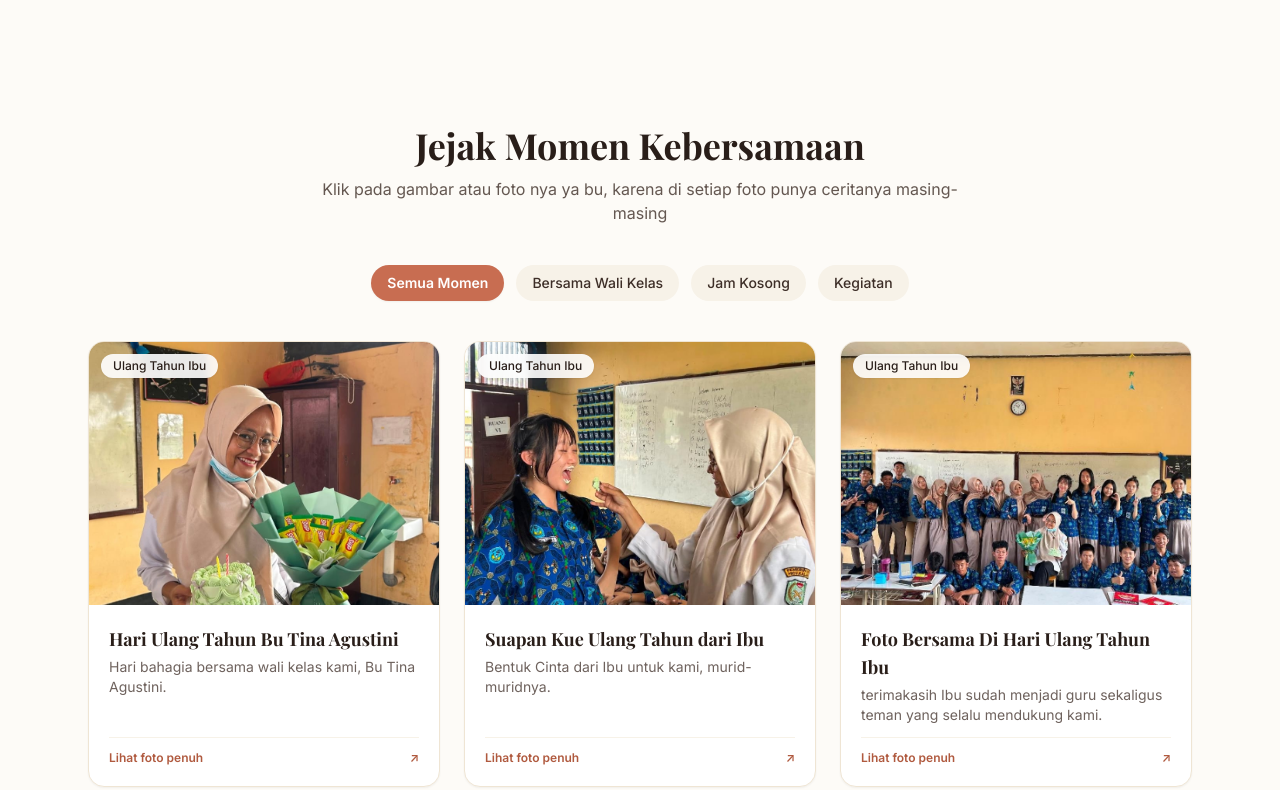
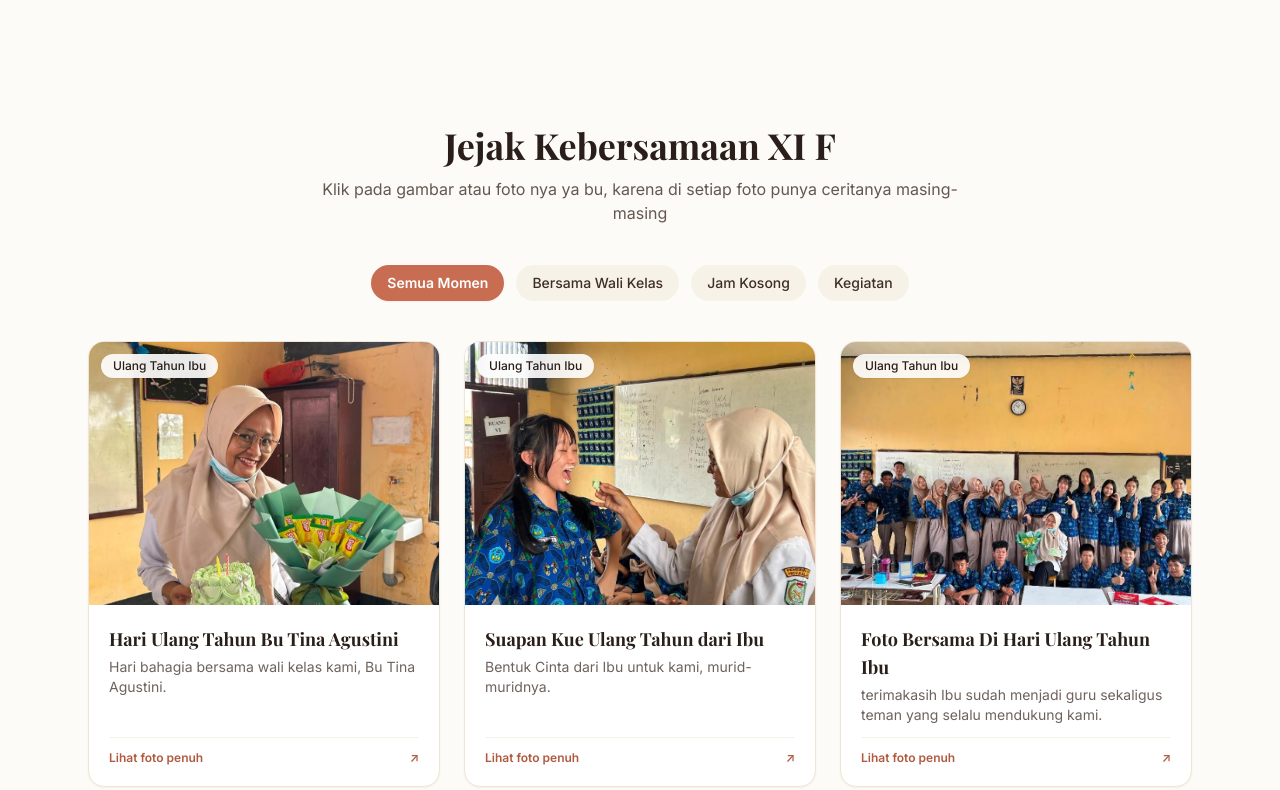
Before and after one commit to alfaa855/alfaa855.github.io, a plain HTML site: page index.html in a window 1280 px wide. Shown: the part 1482-2272 px from the top of the page. Drawn offline with nearby package versions, Linux system fonts and the light colour scheme; a web font is replaced by a local one.

Commit message:
Update section title for photo gallery

```diff
--- a/index.html
+++ b/index.html
@@ -159,7 +159,7 @@
     <!-- 2. GALERI FOTO KEBERSAMAAN -->
     <section id="galeri" class="py-14 sm:py-20 px-4 sm:px-6 max-w-6xl mx-auto">
         <div class="text-center max-w-2xl mx-auto mb-10">
-            <h2 class="font-serif text-3xl sm:text-4xl font-bold text-espresso-900 mb-3">Jejak Momen Kebersamaan</h2>
+            <h2 class="font-serif text-3xl sm:text-4xl font-bold text-espresso-900 mb-3">Jejak Kebersamaan XI F</h2>
             <p class="text-sm sm:text-base text-espresso-800/80">Klik pada gambar atau foto nya ya bu, karena di setiap foto punya ceritanya masing-masing</p>
         </div>
 
```
